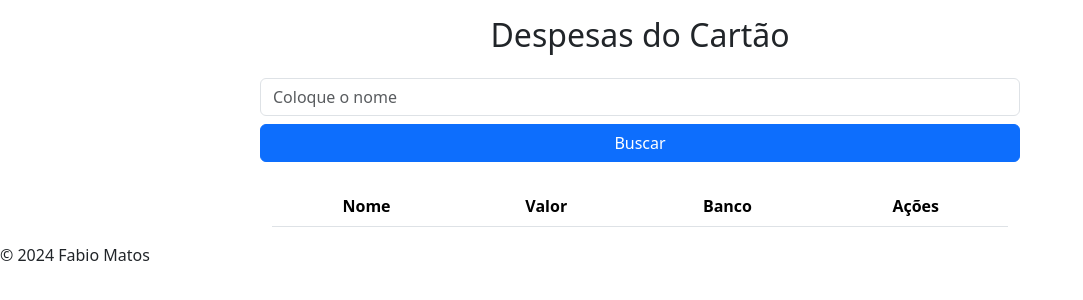
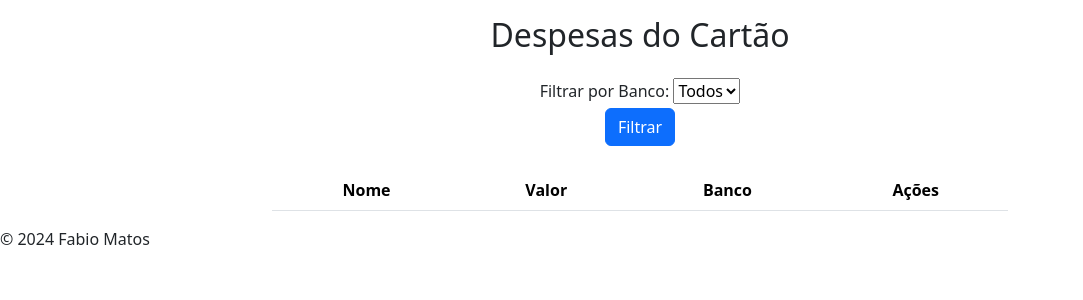
Before and after one commit to FabioMTeixeira/Despesas, a Django app: page / in a window 1280 px wide. Shown: the part 24-324 px from the top of the page, without its empty margins (0-1083 px from the left). Run offline with Django 5.2, Linux system fonts and the light colour scheme; data that the repository does not hold is empty.

Commit message:
Alteração da view para CBV

```diff
--- a/app/urls.py
+++ b/app/urls.py
@@ -16,10 +16,11 @@ Including another URLconf
 """
 from django.contrib import admin
 from django.urls import path
-from despesas.views import home_view, nova_despesa_view
+from despesas.views import HomeListView, NovaDespesaView, DetalheDespesa
 
 urlpatterns = [
     path('admin/', admin.site.urls),
-    path('', home_view, name='home'),
-    path('nova_despesa/', nova_despesa_view, name='nova_despesa'),
+    path('', HomeListView.as_view(), name='home'),
+    path('nova_despesa/', NovaDespesaView.as_view(), name='nova_despesa'),
+    path('despesa/<int:pk>', DetalheDespesa.as_view(), name='detalhe_despesa'),
 ]
--- a/despesas/templates/home.html
+++ b/despesas/templates/home.html
@@ -5,9 +5,17 @@
     <div class="row justify-content-center">
       <div class="col-md-8">
         <h2 class="text-center mb-4">Despesas do Cartão</h2>
-        <form class="row text-center mb-4" action="{% url 'home' %}" method="get">
-          <input class="form-control me-2 mb-2" type="text" name="search" placeholder="Coloque o nome" />
-          <button class="btn btn-primary" type="submit">Buscar</button>
+        <form class="text-center mb-4" action="{% url 'home' %}" method="get">
+          <div class="form-group">
+            <label for="bank-filter">Filtrar por Banco:</label>
+            <select class="" id="bank-filter" name="bank">
+              <option value="">Todos</option>
+              {% for banco in bancos %}
+                <option value="{{ banco.id }}">{{ banco.name }}</option>
+              {% endfor %}
+            </select>
+          </div>
+          <button type="submit" class="btn btn-primary mt-1">Filtrar</button>
         </form>
         <table class="table table-striped table-hover">
           <thead class="thead-dark">
--- a/despesas/views.py
+++ b/despesas/views.py
@@ -1,25 +1,36 @@
-from django.shortcuts import redirect, render
 from despesas.forms import DespesaModelForm
-from .models import Despesa
+from .models import Despesa, Bank
+from django.views.generic import ListView, CreateView, DetailView
+from django.urls import reverse_lazy
 
 # Create your views here.
 
 
-def home_view(request):
-    despesas = Despesa.objects.all()
-    search = request.GET.get('search')
+class HomeListView(ListView):
+    model = Despesa
+    template_name = 'home.html'
+    context_object_name = 'despesas'
 
-    if search:
-        despesas = despesas.filter(name__icontains=search)
-    return render(request, 'home.html', {'despesas': despesas})
+    def get_queryset(self):
+        queryset = super().get_queryset()
+        banco_id = self.request.GET.get('bank')
+        if banco_id:
+            queryset = queryset.filter(bank_id=banco_id)
+        return queryset
+
+    def get_context_data(self, **kwargs):
+        context = super().get_context_data(**kwargs)
+        context['bancos'] = Bank.objects.all()
+        return context
 
 
-def nova_despesa_view(request):
-    if request.method == 'POST':
-        nova_despesa_form = DespesaModelForm(request.POST)
-        if nova_despesa_form.is_valid():
-            nova_despesa_form.save()
-            return redirect('home')
-    else:
-        nova_despesa_form = DespesaModelForm()
-    return render(request, 'nova_despesa.html', {'nova_despesa_form': nova_despesa_form})
+class NovaDespesaView(CreateView):
+    model = Despesa
+    form_class = DespesaModelForm
+    template_name = 'nova_despesa.html'
+    success_url = reverse_lazy('home')
+
+
+class DetalheDespesa(DetailView):
+    model = Despesa
+    template_name = 'detalhe_despesa.html'
```
Also changed, not shown: despesas/templates/nova_despesa.html (+5 -2 lines).
